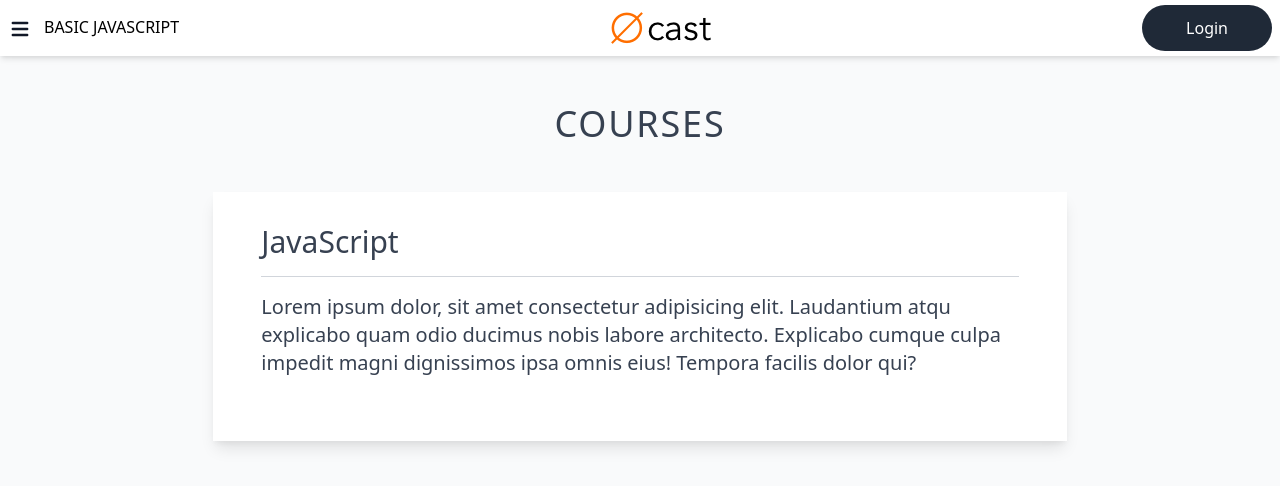
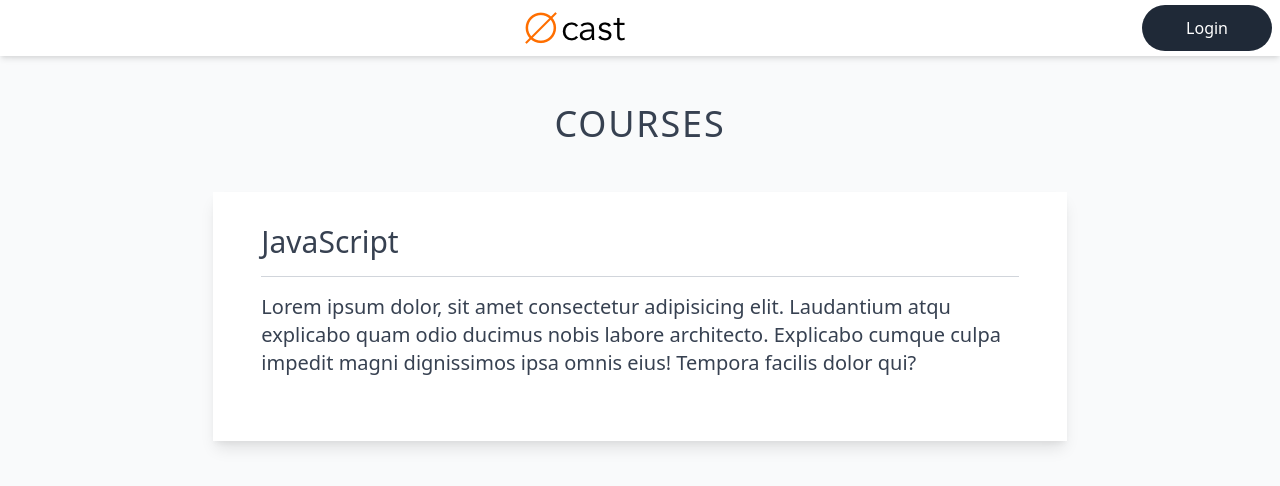
Before and after one commit to Planet-NULLCAST/curriculum, a Next.js app in the folder website/: page /courses in a window 1280 px wide. Shown: the top 486 px of the page. Built offline with nearby package versions, Linux system fonts and the light colour scheme.

Commit message:
Style: Hide sidebar menu icon and title Home page lists all courses and chapters, sidebar and title should be hidden

```diff
--- a/website/component/layout/NavBar/NavBar.jsx
+++ b/website/component/layout/NavBar/NavBar.jsx
@@ -2,7 +2,7 @@ import { MenuIcon } from "@heroicons/react/solid";
 import { useEffect, useState } from "react";
 import Profile from "../../Profile";
 
-export default function NavBar({ onToggle }) {
+export default function NavBar({ showMenuIcon, showTitle, onToggle }) {
 	const [cookies, setCookies] = useState("");
 	useEffect(() => {
 		let cook = document.cookie;
@@ -17,11 +17,15 @@ export default function NavBar({ onToggle }) {
 		<nav className="sticky top-0 bg-white z-50 shadow-md h-14 flex flex-row items-center justify-between">
 			<div className="flex p-2 items-center w-full justify-between">
 				<div>
-					<MenuIcon
-						onClick={handleClick}
-						className="h-6 w-6 text-gray-900 inline-block cursor-pointer"
-					/>
-					<span className="pl-3 uppercase">Basic JavaScript</span>
+					{showMenuIcon && (
+						<MenuIcon
+							onClick={handleClick}
+							className="h-6 w-6 text-gray-900 inline-block cursor-pointer"
+						/>
+					)}
+					{showTitle && (
+						<span className="pl-3 uppercase">Basic JavaScript</span>
+					)}
 				</div>
 				<div className="flex flex-row justify-center">
 					<img src="/images/logo.png" alt="Logo" />
```
